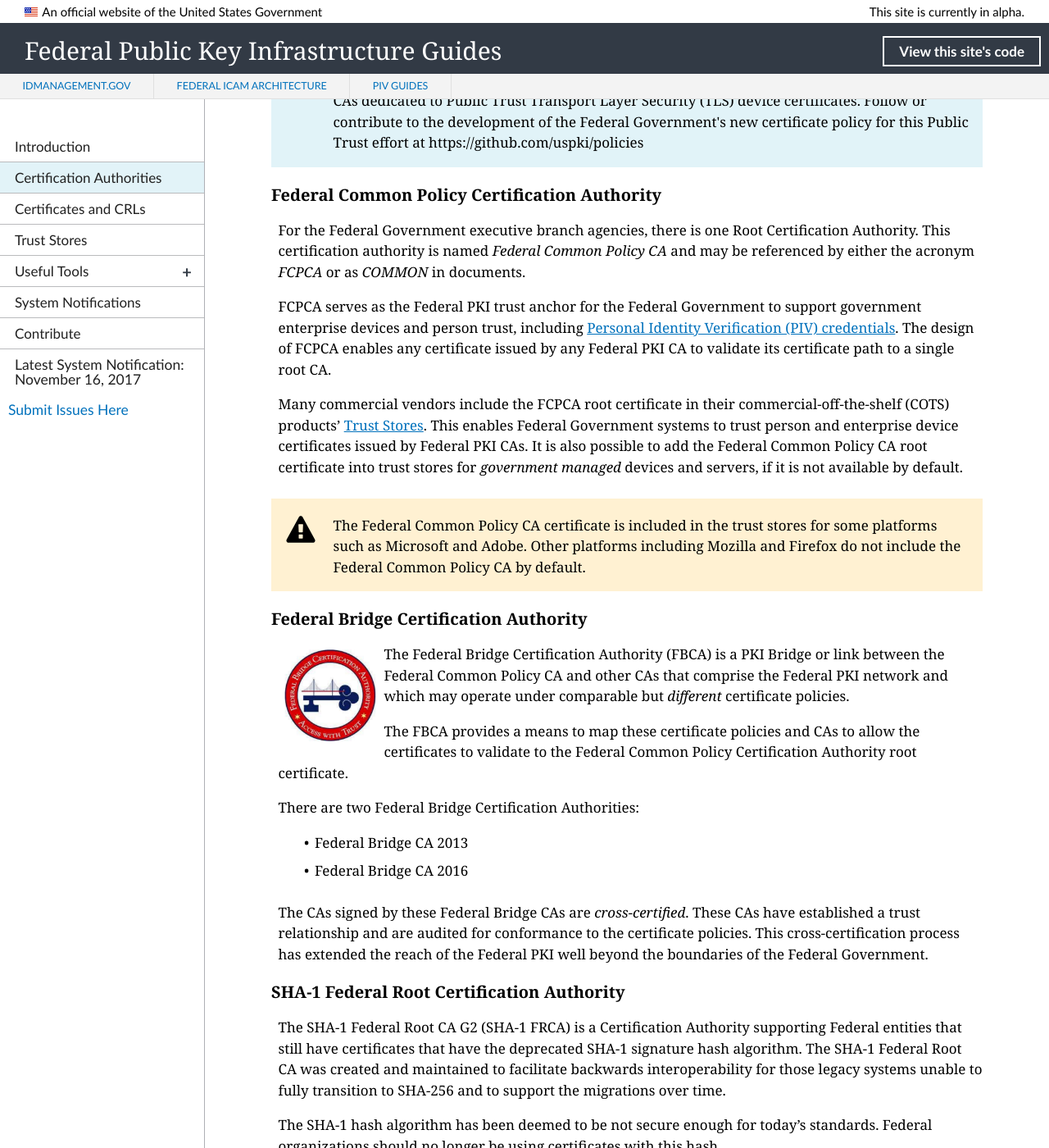
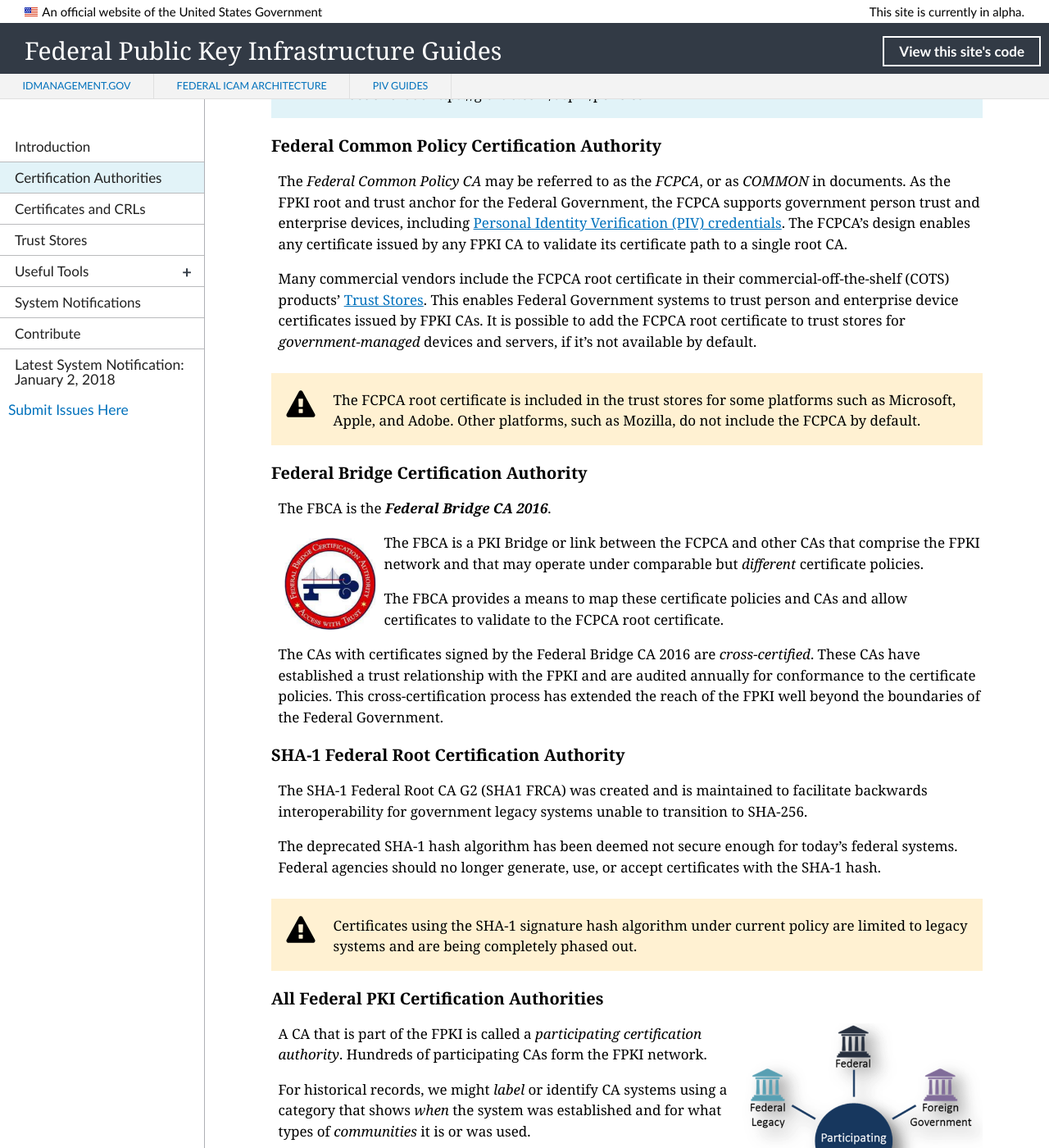
Before and after one commit to GSA/fpki-guides, a Jekyll site: the page built from pages/fpki_cas.md, in a window 1280 px wide and 1400 px high, scrolled down 835 px. Shown: the whole window at 82% size. Built offline with Jekyll 4.4.1, drawn with Linux system fonts in a browser that asks for light colours; nearby versions of some CDN libraries; library files that are not in the unit come from our copies; some of the changed text lies outside the part shown.

Commit message:
Push to federalist (#167)
* Fixes for left navigation bar

This change has 3 fixes for the sidebar navigation. The first fix allows for a different navigation title than the page title. The second fix allows the same for collection objects in the navigation. The third fix introduces a break in the for loop after the first notification item is read.

* Update fpki_cas.md

Editorial and some restructuring

* Update fpki_cas.md

Editorial

* Update fpki_cas.md

Formatting

* Update fpki_cas.md

Editorial

* Update fpki_cas.md

Format test

* Update fpki_cas.md

Correction

* Update fpki_cas.md

Edits/formatting (consistency)

* Update fpki_cas.md

Format graphic and info-alert sequence

* Update fpki_cas.md

graphic position

* Update fpki_cas.md

Graphic position

* Update fpki_cas.md

Test graphic position

* Update fpki_cas.md

Re-position graphic (again)

* Update fpki_cas.md

Move graphic coder instruction

* Update fpki_cas.md

* Update fpki_cas.md

* Update fpki_cas.md

Graphic dimensions reset

* Update fpki_cas.md

Format

* Update fpki_cas.md

Graphic spacing (again)

* Update fpki_cas.md

Reset dimensions

* Update fpki_cas.md

Graphic test

* Update fpki_cas.md

Graphic test

* Update fpki_cas.md

Reset

* Update fpki_cas.md

Moved text up to match existing document.

* Update fpki_cas.md

Added Apple trust store to those that contain the FCPCA root certificate

* Update fpki_cas.md

Removed Firefox and added Mozilla back (FCPCA root cert not in trust store) (WB)

* Update fpki_cas.md

Content changes to SHA-1 FRCA information.

* Update fpki_cas.md

Format

* Update fpki_cas.md

Format

* Added new notification

* Minor update

Removed the unnecessary line break.

* Update fpki_cas.md

Content changes to SHA1 FRCA info.

* minor

to refresh for a new build

* Removed policy mapping

Resumitted without the policy mapping.

* removing end date

```diff
--- a/_includes/sidebar.html
+++ b/_includes/sidebar.html
@@ -1,11 +1,12 @@
-{% assign current = page.url | downcase | split: '/' %}
+{% assign current = page.url | downcase | remove: '/' %}
 
 <aside class="sidenav" id="menu-content">
   <nav>
     <ul class="usa-sidenav-list">
       {% for link in site.navigation %}
-          <li class="group {% if page.title == link.text %}usa-current-section{% endif %}">
-            <a href="{% if link.internal == true %}{{ site.baseurl }}/{% endif %}{{ link.url }}" title="{{ link.text }}">{{ link.text }}</a>
+          {% assign navUrl = link.url | strip %}
+          <li class="group{% if navUrl == current %} usa-current-section{% endif %}">
+            <a href="{% if link.internal == true %}{{ site.baseurl }}/{% endif %}{{ link.url }}" title="{{ page.title }}">{{ link.text }}</a>
 
           {% if link.coll == true %}
           <button class="usa-sidenav-expand_subnav"
@@ -19,9 +20,13 @@
           {% assign temp = slash | append: link.url %}
 
           {% for child in site.[collectionName] %}
+              {% assign navtext = child.title %}
+              {% if child.navtitle != null %}
+                {% assign navtext = child.navtitle %}
+              {% endif %}
               {% if child.url != temp %}
                <li class="group {% if page.title == child.title %}usa-current{% endif %}">
-          	<a href="{{ site.baseurl }}{{ child.url }}" title="{% if page.title == child.title %}Current Page {% else %}{{ child.title }}{% endif %}">{{ child.title }}</a>
+                <a href="{{ site.baseurl }}{{ child.url }}" title="{% if page.title == child.title %}Current Page {% else %}{{ child.title }}{% endif %}">{{ navtext }}</a>
                </li>
               {% endif %}
           {% endfor %}
@@ -32,10 +37,10 @@
 	   {% for notification in site.data.notifications reversed %}
 		{% if forloop.index == 1 %}
 		    <a href="{{site.baseurl}}/notifications/#notifications" class="btn btn-primary">Latest System Notification: {{ notification.notice_date }}</a>
+                   {% break %}
 		{% endif %}
 	   {% endfor %}
     </ul>
   </nav>
   <a href="{{site.repo_url}}/issues" class="btn btn-primary" target="_blank">Submit Issues Here</a>
-
 </aside>
--- a/pages/fpki_cas.md
+++ b/pages/fpki_cas.md
@@ -4,81 +4,76 @@
 permalink: /ca/
 ---
 
-A **_certification authority_** is a system that issues digital certificates.  These digital certificates are based on _cryptography_, and follow the X.509 standards defined for information security.
+A **_certification authority_** is a system that issues digital certificates. These digital certificates are based on _cryptography_ and follow the X.509 standards defined for information security.
 
-The Federal PKI is a network of hundreds of certification authorities (CA) that are either _root_, _intermediate_ or _issuing_ certification authorities.
+The Federal PKI (FPKI) is a network of hundreds of certification authorities (CAs) that are either _root_, _intermediate_, or _issuing_ CAs.
 
-Any CA in the Federal PKI may be referred to as a Federal PKI CA.   The four highest level CAs in the Federal PKI hierarchy are the **Federal PKI Trust Infrastructure CAs** and are operated and managed by the Federal PKI Management Authority (FPKIMA) program office.
+Any CA in the FPKI may be referred to as a _Federal PKI CA_. The three highest level CAs in the FPKI hierarchy are the **_FPKI Trust Infrastructure CAs_**, which are operated and managed by the Federal PKI Management Authority (FPKIMA) Program Office:
 
 ![FPKI Trust Infrastructure]({{site.baseurl}}/img/fpki_trust_cas.png){:style="width:35%;float:right;"}
 
 * [Federal Common Policy Certification Authority](#federal-common-policy-certification-authority)
-* [Federal Bridge Certification Authority 2013](#federal-bridge-certification-authority)
-* [Federal Bridge Certification Authority 2016](#federal-bridge-certification-authority)
+* [Federal Bridge Certification Authority](#federal-bridge-certification-authority)
 * [SHA-1 Federal Root Certification Authority G2](#sha-1-federal-root-certification-authority)
 
-These Federal PKI Trust Infrastructure CAs serve as the _root_ and _trust anchors_ for the _intermediate_ and _issuing_ certification authorities operated by:
+The FCPCA serves as the _root_ and _trust anchor_ for the _intermediate_ and _issuing_ CAs operated by:
 
-- Federal Government Agencies
+- Federal Government Executive Branch Agencies
 - State, Local, Tribal, Territorial, and International Governments
 - Commercial Partners
 
 
-{% include alert-info.html heading="Public trust for websites" content="A new effort is in the planning stages to establish another Federal Government Root and Issuing CAs dedicated to Public Trust Transport Layer Security (TLS) device certificates. Follow or contribute to the development of the Federal Government's new certificate policy for this Public Trust effort at https://github.com/uspki/policies" %}
+{% include alert-info.html heading="Public trust for websites" content="A new effort is in the planning stages to establish another Federal Government root and issuing CAs dedicated to Public Trust Transport Layer Security (TLS) device certificates. Follow or contribute to the development of the Federal Government's new certificate policy for this Public Trust effort at https://github.com/uspki/policies" %}
+
 
 ### Federal Common Policy Certification Authority
 
 <!--- ![Example of COMMON Serving as the Trust Anchor]({{site.baseurl}}/img/fcpca-chainV5.png){:style="width:40%;float:right;"}
 *Example of COMMON as the Trust Anchor*{:style="float:right;clear:both;font-size:14px;text-align:center;margin:20px 0 0 0;width:40%;"} --->
 
-For the Federal Government executive branch agencies, there is one Root Certification Authority.  This certification authority is named _Federal Common Policy CA_ and may be referenced by either the acronym _FCPCA_ or as _COMMON_ in documents.
+The _Federal Common Policy CA_ may be referred to as the _FCPCA_, or as _COMMON_ in documents. As the FPKI root and trust anchor for the Federal Government, the FCPCA supports government person trust and enterprise devices, including [Personal Identity Verification (PIV) credentials](https://piv.idmanagement.gov/#what-is-piv){:target="_blank"}. The FCPCA's design enables any certificate issued by any FPKI CA to validate its certificate path to a single root CA.
 
-FCPCA serves as the Federal PKI trust anchor for the Federal Government to support government enterprise devices and person trust, including [Personal Identity Verification (PIV) credentials](https://piv.idmanagement.gov/#what-is-piv){:target="_blank"}. The design of FCPCA enables any certificate issued by any Federal PKI CA to validate its certificate path to a single root CA.
+Many commercial vendors include the FCPCA root certificate in their commercial-off-the-shelf (COTS) products' [Trust Stores](../truststores/). This enables Federal Government systems to trust person and enterprise device certificates issued by FPKI CAs. It is possible to add the FCPCA root certificate to trust stores for _government-managed_ devices and servers, if it's not available by default.
 
-Many commercial vendors include the FCPCA root certificate in their commercial-off-the-shelf (COTS) products' [Trust Stores](../truststores/). This enables Federal Government systems to trust person and enterprise device certificates issued by Federal PKI CAs. It is also possible to add the Federal Common Policy CA root certificate into trust stores for _government managed_ devices and servers, if it is not available by default.
-
-{% include alert-warning.html content="The Federal Common Policy CA certificate is included in the trust stores for some platforms such as Microsoft and Adobe. Other platforms including Mozilla and Firefox do not include the Federal Common Policy CA by default. " %}
+{% include alert-warning.html content="The FCPCA root certificate is included in the trust stores for some platforms such as Microsoft, Apple, and Adobe. Other platforms, such as Mozilla, do not include the FCPCA by default. " %}
 
 ### Federal Bridge Certification Authority
 
+The FBCA is the _**Federal Bridge CA 2016**_.
+
 ![FPKI Federal Bridge Logo]({{site.baseurl}}/img/fbca-logo.png){:style="float:left;width:15%;"}
-The Federal Bridge Certification Authority (FBCA) is a PKI Bridge or link between the Federal Common Policy CA and other CAs that comprise the Federal PKI network and which may operate under comparable but _different_ certificate policies.
+The FBCA is a PKI Bridge or link between the FCPCA and other CAs that comprise the FPKI network and that may operate under comparable but _different_ certificate policies.
 
-The FBCA provides a means to map these certificate policies and CAs to allow the certificates to validate to the Federal Common Policy Certification Authority root certificate.
+The FBCA provides a means to map these certificate policies and CAs and allow certificates to validate to the FCPCA root certificate.
 
 <!--- ![Example of the FBCA Certification Path]({{site.baseurl}}/img/fbca-chainV2.png){:style="width:40%;float:right;"}
-*Example of a FBCA Certification Path*{:style="float:right;clear:both;font-size:14px;text-align:center;margin:20px 0 0 0;width:40%;"} --->
+*Example of a FBCA Certification Path*{:style="float:right;clear:both;font-size:14px;text-align:center;margin:20px 0 0 0;width:40%;"} -->
 
-There are two Federal Bridge Certification Authorities:
-
-- Federal Bridge CA 2013
-- Federal Bridge CA 2016
-
-The CAs signed by these Federal Bridge CAs are _cross-certified_.  These CAs have established a trust relationship and are audited for conformance to the certificate policies. This cross-certification process has extended the reach of the Federal PKI well beyond the boundaries of the Federal Government.
+The CAs with certificates signed by the Federal Bridge CA 2016 are _cross-certified_. These CAs have established a trust relationship with the FPKI and are audited annually for conformance to the certificate policies. This cross-certification process has extended the reach of the FPKI well beyond the boundaries of the Federal Government.
 
 ### SHA-1 Federal Root Certification Authority
 
-The SHA-1 Federal Root CA G2 (SHA-1 FRCA) is a Certification Authority supporting Federal entities that still have certificates that have the deprecated SHA-1 signature hash algorithm. The SHA-1 Federal Root CA was created and maintained to facilitate backwards interoperability for those legacy systems unable to fully transition to SHA-256 and to support the migrations over time.
+The SHA-1 Federal Root CA G2 (SHA1 FRCA) was created and is maintained to facilitate backwards interoperability for government legacy systems unable to transition to SHA-256.
 
-The SHA-1 hash algorithm has been deemed to be not secure enough for today’s standards.  Federal organizations should no longer be using certificates with this hash.
+The deprecated SHA-1 hash algorithm has been deemed not secure enough for today’s federal systems. Federal agencies should no longer generate, use, or accept certificates with the SHA-1 hash.
 
-{% include alert-warning.html content="Certificates using the SHA-1 signature hash algorithm under current policy are limited to legacy enterprise systems and are being completely phased out." %}
+{% include alert-warning.html content="Certificates using the SHA-1 signature hash algorithm under current policy are limited to legacy systems and are being completely phased out." %}
 
 ### All Federal PKI Certification Authorities
 
 ![FPKI Participating CAs]({{site.baseurl}}/img/participatingCAsV3.png){:style="width:35%;float:right;"}
 
-A Certification Authority that is part of the Federal PKI is called a _participating Certification Authority_.  There are hundreds of participating Certificate Authorities that form the Federal PKI network.
+A CA that is part of the FPKI is called a _participating certification authority_.  Hundreds of participating CAs form the FPKI network.<!--We say in 2nd para at top: "The Federal PKI is a network of hundreds of certification authorities (CAs)" (redundant idea).-->
 
-We might _label_ or identify the certification authority systems by a category that shows _when_ the system was established, what types of _communities_ it is or was used for, and for historical records purposes.
+For historical records, we might _label_ or identify CA systems using a category that shows _when_ the system was established and for what types of _communities_ it is or was used.
 
-We realize all the acronyms and labels may be confusing, and welcome your input to help us improve and add information over time.
+We realize all the acronyms and labels may be confusing and welcome your input to help us improve, add information over time, and simplify where needed.
 
 |**Certification Authority Category**|**Description**|
 |-----------|---------------|
-| PKI Shared Service Provider | A Shared Service Provider (SSP) CA is *subordinate* to the Federal Common Policy CA (FCPCA).  Any certificate the SSP CA creates, signs and issues to people or devices are in the trust chain of the FCPCA. An SSP must adhere to strict Federal IT security, standards and requirements.  The Shared Service Providers are granted a FISMA Authority to Operate (ATO), undergo continuous monitoring, and are contracted by the Federal government to issue certificates to Federal employees, contractors and federal devices that are deployed in Federal agency networks. |
-| Private Sector Certification Authorities | A Private Sector Certification Authority that is cross-certified has shown a valid need to either conduct business or provide PKI services to the Federal government. |
-| Access Certificates for Electronic Services (ACES) Certification Authorities | The ACES Certification Authorities issues certificates to authorized U.S. business representatives who have a need to digitally sign documents or access some web based systems.  ACES was established in the late 1990's and was the predecessor for the development of today's Federal Public Key Infrastructure. |
-| Other Government Certification Authorities | These are CAs managed and operated by State, Local, Tribal, Territorial, or international government organizations. |
-| Bridge Certification Authorities | Bridge CAs connect member PKIs and are designed to enable interoperability between different PKIs operating under their own Certificate Policy. A Bridge CA is not a Root. |
-| Federal Agency Legacy | Prior to 2004, there were agencies that had already deployed and invested in their own PKI and Certification Authorities. Some of these agencies opted out of migrating to the Shared Service Provider program and continue to manage their existing infrastructures. These Federal Agencies Legacy one or more Certification Authorities that is cross-certified with one or more FPKI Trust Infrastructure CAs.|
+| PKI Shared Service Provider (SSP) Certification Authorities | An SSP CA is *subordinate* to the FCPCA.  Any certificate that an SSP CA creates, signs, and issues to people or devices is in the FCPCA _trust chain_. An SSP must adhere to strict federal IT security standards and requirements.  The SSPs are granted a FISMA Authority To Operate (ATO), undergo continuous monitoring, and are contracted by the Federal Government to issue certificates to federal employees and contractors, as well as devices that are deployed in federal agency networks. |
+| Private Sector Certification Authorities | A Private Sector CA that is cross-certified has shown a valid need to conduct business or provide PKI services to the Federal Government. |
+| Access Certificates for Electronic Services (ACES) Certification Authorities | The ACES CAs issue certificates to authorized U.S. business representatives who need to digitally sign documents or access certain web-based systems.  ACES was established in the late 1990s and is the predecessor for the development of today's Federal PKI. |
+| Other Government Certification Authorities | These CAs are managed and operated by State, Local, Tribal, Territorial, or International Governments. |
+| Bridge Certification Authorities | Bridge CAs connect member PKIs and are designed to enable interoperability between different PKIs operating under their own certificate policies. A Bridge CA is not a _root_. |
+| Federal Agency Legacy | Prior to 2004, some agencies had already deployed and invested in their own PKI and CAs. Some of these agencies opted out of migrating to the SSP Program and continued to manage their existing infrastructures. These Federal Agencies Legacy operate one or more CAs that are cross-certified with a Federal PKI Trust Infrastructure CA.|
```
Also changed, not shown: _data/notifications.yml (+15 -0 lines). Lines whose indentation alone changed are shown as unchanged.
